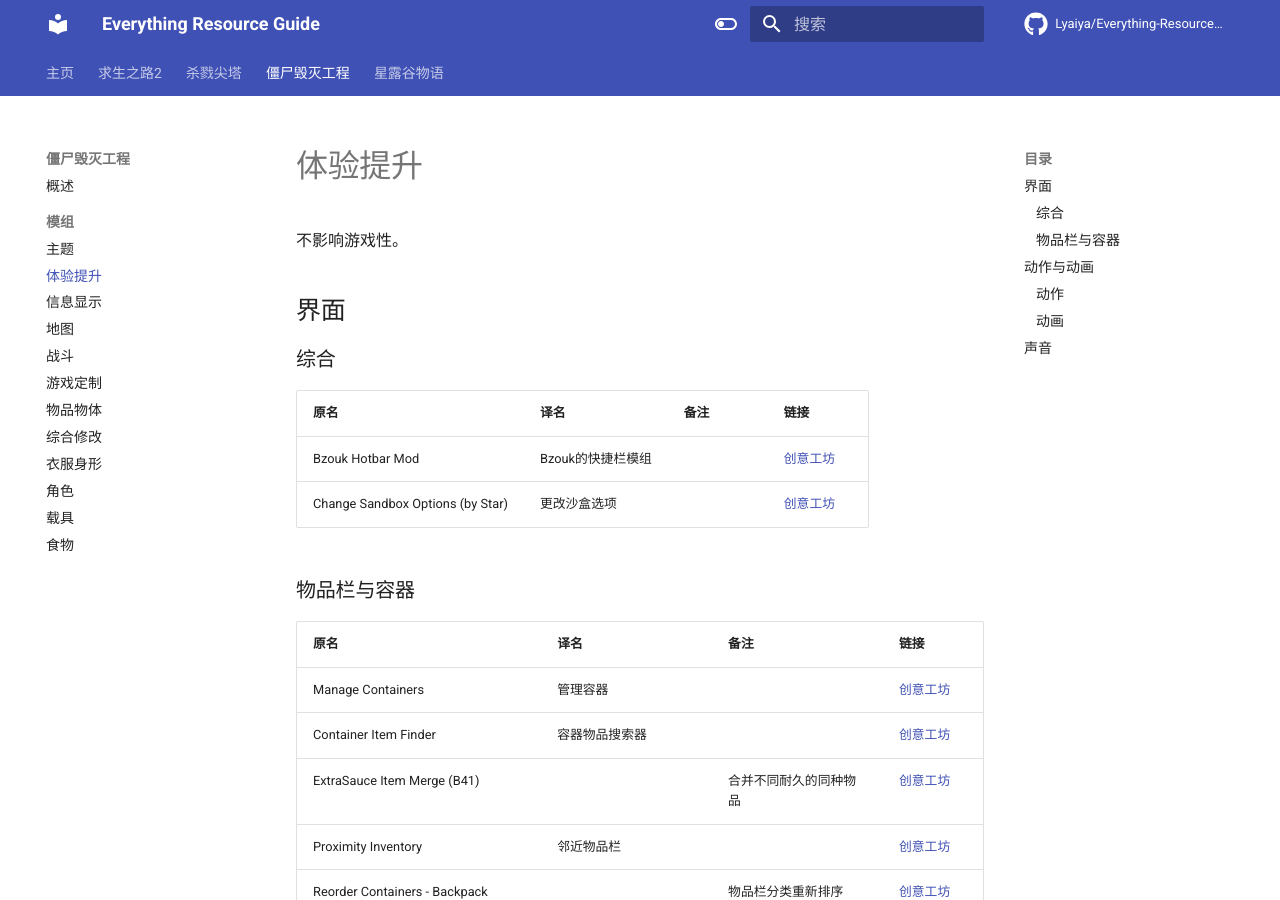
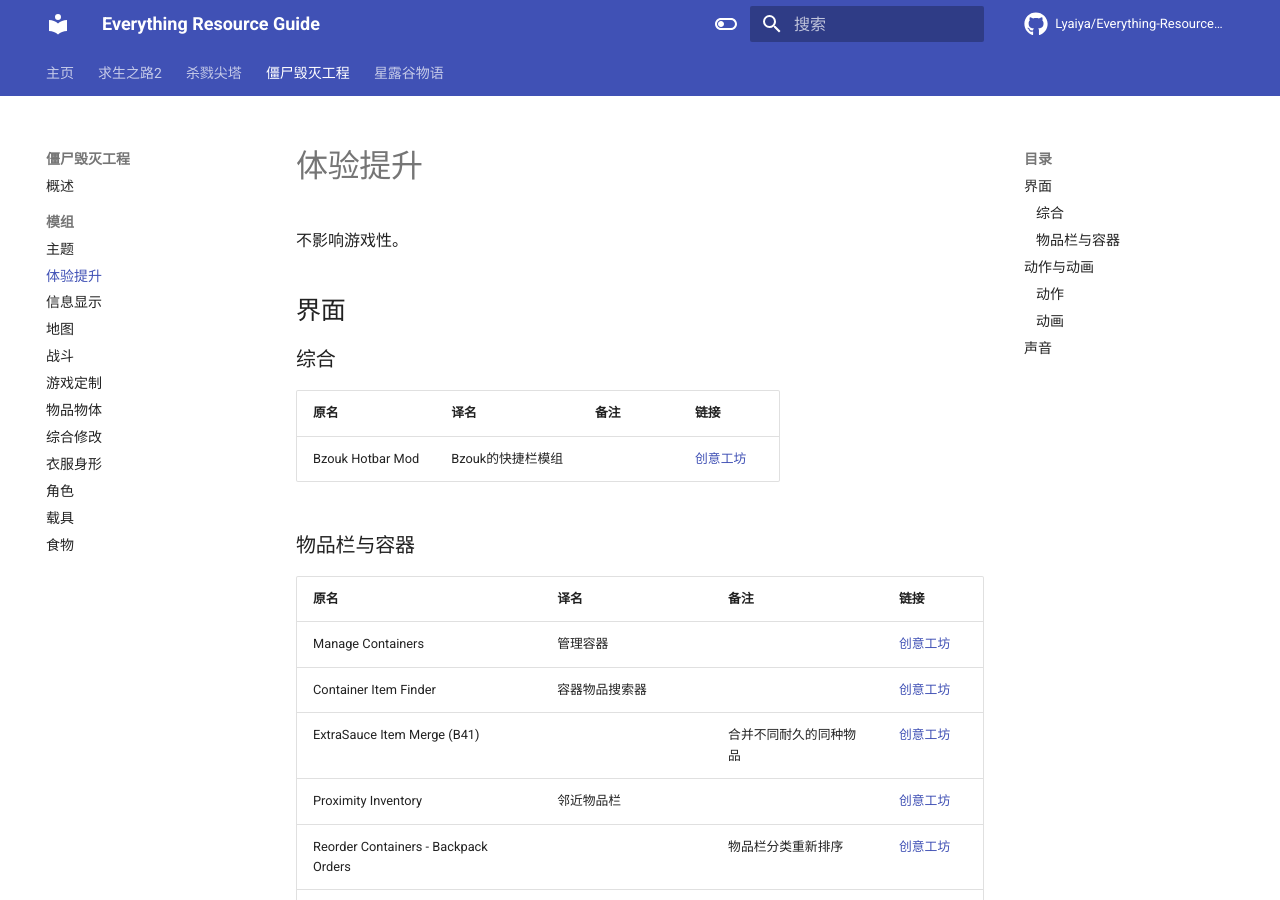
Before and after one commit to Lyaiya/Everything-Resource-Guide, an MkDocs documentation site: the page built from docs/僵尸毁灭工程/模组/体验提升.md, in a window 1280 px wide and 900 px high. Built offline with MkDocs 1.6.1 and Material for MkDocs 9.7.7, drawn with Linux system fonts in a browser that asks for light colours; comment, search, counter and statistics services are not loaded.

Commit message:
PZ Update2.1

```diff
--- a/docs/僵尸毁灭工程/模组/体验提升.md
+++ b/docs/僵尸毁灭工程/模组/体验提升.md
@@ -6,10 +6,9 @@
 
 ### 综合
 
-| 原名                             | 译名              | 备注 | 链接                                                                          |
-| -------------------------------- | ----------------- | ---- | ----------------------------------------------------------------------------- |
-| Bzouk Hotbar Mod                 | Bzouk的快捷栏模组 |      | [创意工坊](https://steamcommunity.com/sharedfiles/filedetails/?id=2434425002) |
-| Change Sandbox Options (by Star) | 更改沙盒选项      |      | [创意工坊](https://steamcommunity.com/sharedfiles/filedetails/?id=2894296454) |
+| 原名             | 译名              | 备注 | 链接                                                                          |
+| ---------------- | ----------------- | ---- | ----------------------------------------------------------------------------- |
+| Bzouk Hotbar Mod | Bzouk的快捷栏模组 |      | [创意工坊](https://steamcommunity.com/sharedfiles/filedetails/?id=2434425002) |
 
 ### 物品栏与容器
 
```
Also changed, not shown: docs/僵尸毁灭工程/模组/游戏定制.md (+1 -1 lines).
